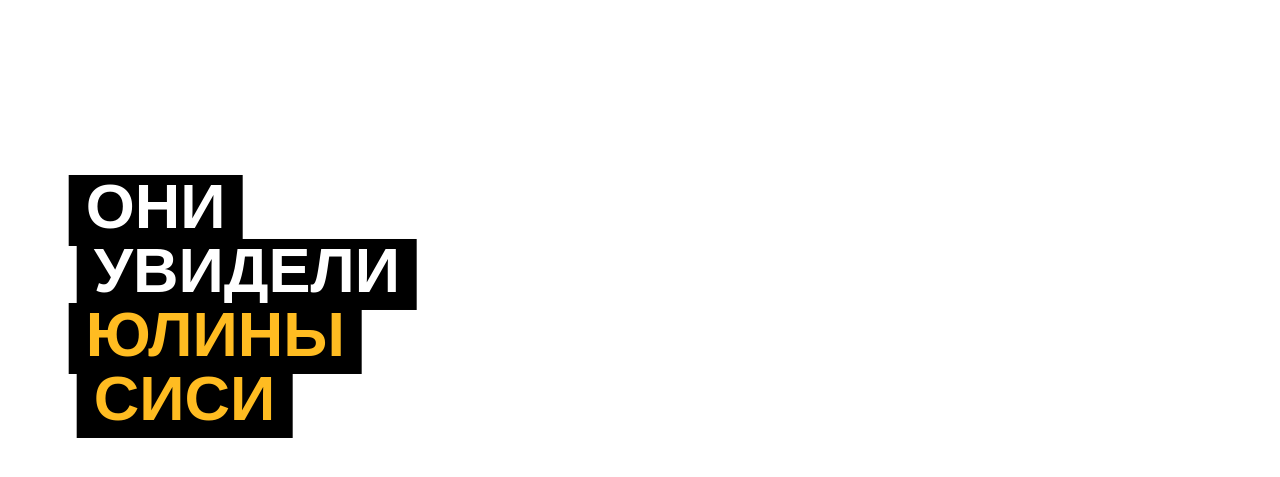
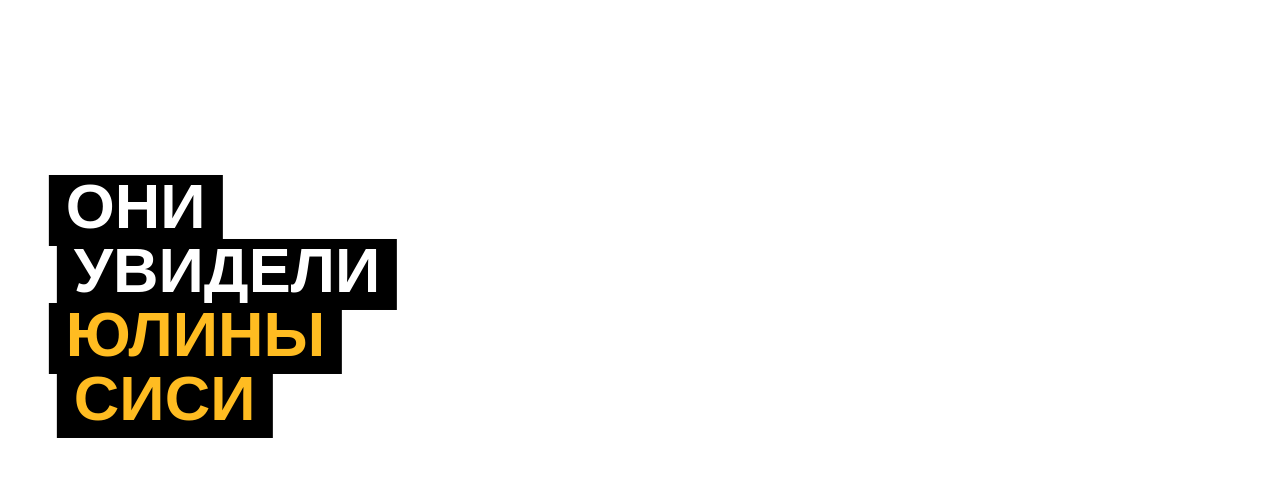
Before and after one commit to ARK700/T_Shirt_shop, a plain HTML site: page index.html in a window 1280 px wide. Shown: the part 83-560 px from the top of the page. Drawn offline with nearby package versions, Linux system fonts and the light colour scheme; a web font is replaced by a local one.

Commit message:
till 23kino

```diff
--- a/index.html
+++ b/index.html
@@ -11,11 +11,9 @@
     <link rel="stylesheet" href="main.css">
 </head>
 <body>
+    <div class="wrapper">
         <section class="hero">
             <header class="header">
-            <div class="hero__content">
-
-            </div>
                     <a href="" class="logo">
                         <img src="/img/content/logos/logo-main.png" alt="lost shirt logo" class="logo__pic">
                     </a>
@@ -24,6 +22,7 @@
                         <div class="mail__content">abc.moscow@yandex.ru</div>
                     </a>
             </header>
+            <div class="hero__content">
                 <div class="fade-slider">
                     <div class="fade-slider__item">
                         <div class="fade-slider__text">
@@ -36,7 +35,9 @@
                         </div>
                     </div>
                 </div>
+            </div>
+
         </section>
-
+    </div>
 </body>
 </html>
--- a/main.css
+++ b/main.css
@@ -10,6 +10,12 @@ html,
 body {
   height: 100%;
 }
+
+.wrapper {
+    overflow: hidden;
+    min-width: 1310px;
+}
+
 .body {
   font: 16px/1.42 "Roboto", Courier, san-serif;
   color: #212121;
@@ -49,13 +55,20 @@ body {
   padding: 5px 10px;
 }
 
+.hero__content {
+    position: absolute;
+    top: 50%;
+    left: 50%;
+    transform: translate(-50%, -50%);
+    width: 1140px;
+    height: 72%;
+
+}
+
 .fade-slider {
-  position: absolute;
-  top: 50%;
-  left: 50%;
-  transform: translate(-50%, -50%);
-  width: 1140px;
-  height: 72%;
+    width: 100%;
+    height: 100%;
+
 }
 
 .fade-slider__item {
@@ -68,7 +81,7 @@ body {
   position: absolute;
   left: 50%;
   top: 50%;
-  transform: translate(-164%, -52%);
+  transform: translate(-174%, -52%);
 }
 
 .lined-text {
```
Lines whose indentation alone changed are shown as unchanged.
